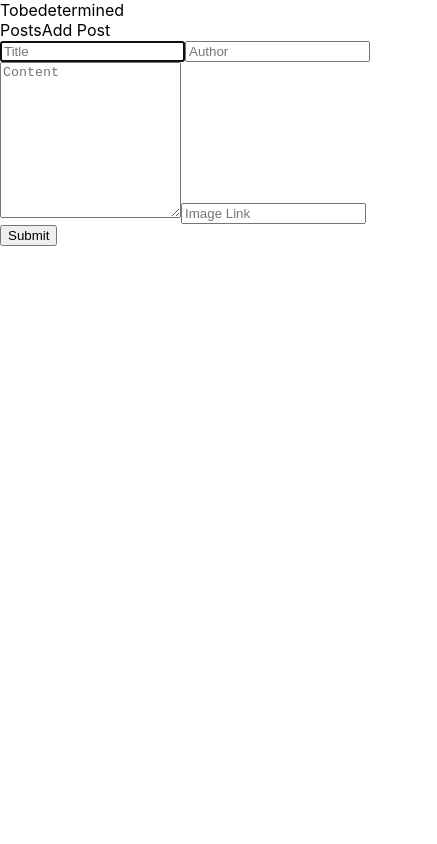
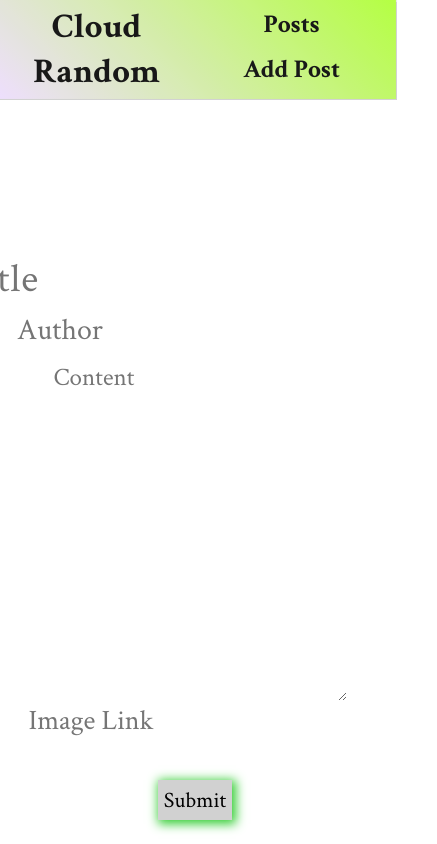
Before and after one commit to Katiana-lee/blogg-app, a React (Create React App) app in the folder client/: page /add-post in a window 390 px wide. Shown: the whole page, 437 px wide, since content can reach past the window. Built offline with nearby package versions, Linux system fonts and the light colour scheme.

Commit message:
CSS updates

```diff
--- a/client/src/components/Post/Post.css
+++ b/client/src/components/Post/Post.css
@@ -0,0 +1,51 @@
+.post {
+  background: linear-gradient(45deg, #eddbff, transparent);
+  font-family: "Crimson Text";
+  border-radius: 10px;
+  display: flex;
+  flex-direction: column;
+  align-items: center;
+  margin: 120px;
+  transition: 250ms all;
+  padding: 20px;
+  margin-bottom: 30px;
+}
+.post:hover {
+  transform: scale(1.02);
+  opacity: .9;
+  background-color: greenyellow;
+
+}
+
+.post-title {
+  font-size: 45px;
+  text-align: center;
+}
+
+.post-image {
+  width: 300px;
+}
+
+.post-content {
+  font-size: 24px;
+  padding: 10px 30px;
+  margin: 10px;
+  text-align: center;
+}
+
+.author {
+  font-size: 18px;
+
+}
+
+@media (max-width: 500px) {
+  .post {
+      width: 100%;
+      margin-bottom: 20px;
+  }
+  .post-image {
+      width: 180px;
+      margin: 15px;
+      padding: 10px;
+  }
+}
--- a/client/src/components/Post/Post.jsx
+++ b/client/src/components/Post/Post.jsx
@@ -9,7 +9,7 @@ const Post = (props) => {
                 <img className="post-image" src={props.imgURL} alt={props.name} />
                 <div className="post-title">{props.title}</div>
                 <div className="post-content">{props.content}</div>
-                <div className="author">{`${props.author}`}</div>
+                <div className="author">By: {`${props.author}`}</div>
             </Link>
         </>
     )
--- a/client/src/components/PostCards/PostCards.css
+++ b/client/src/components/PostCards/PostCards.css
@@ -1,33 +1,26 @@
-/* .post-cards {
+.post-cards {
   font-family: "Crimson Text";
-  font-size: 50px;
-  border-style: dotted;
   width: 90vw;
-    padding: 50px;
-    margin: 50px;
-} */
-/*
+  padding: 50px;
+  margin: 50px;
+  display: flex;
+  flex-direction: column;
+  justify-content: center;
+  text-align: center;
+}
+
 .cards {
+  font-family: "Crimson Text";
+  display: flex;
+  flex-direction: column;
+  justify-content: center;
+  text-align: center;
 
-  display: flex;
- flex-direction: column;
- justify-content: center;
- width: 90vw;
-    padding: 50px;
-    margin: 50px;
-  /* overflow-x: scroll; */
+}
 
 
-/* .latest {
-  font-family: "Crimson Text";
-  font-size: 50px;
-  border-style: dotted;
-  color: rgb(56, 55, 55);
-  padding: 10px;
-  margin-top: 40px;
-} */
 
-/* @media (max-width: 500px) {
+@media (max-width: 500px) {
   .post-cards {
       width: 90vw;
       padding: 20px;
@@ -36,4 +29,4 @@
   .cards {
       margin: 0 -20px;
   }
-} */
+}
--- a/client/src/components/Search/Search.css
+++ b/client/src/components/Search/Search.css
@@ -0,0 +1,65 @@
+.create-form {
+  font-family: "Crimson Text";
+  padding-top: 50px;
+  display: flex;
+  flex-direction: column;
+  height: 100%;
+  width: 100%;
+  text-align: center;
+  justify-content: center;
+  align-items: center;
+
+}
+
+input:focus, textarea:focus, select:focus {
+  outline: none;
+}
+
+input, textarea {
+  font-size: 30px;
+  font-family: "Crimson Text";
+  border-top-style: hidden;
+  border-right-style: hidden;
+  border-left-style: hidden;
+  border-bottom-style: hidden;
+}
+
+textarea, .input-author {
+  font-size: 30px;
+  /* text-align:left; */
+}
+
+.input-title {
+  font-size: 30px;
+
+}
+
+
+.submit-button {
+  font-size: 22px;
+  font-family: "Crimson Text";
+  height: 40px;
+  margin-top: 40px;
+  background-color:#d1d1d1;
+  color: black;
+  border: none;
+  box-shadow: 2px 2px 10px 2px limegreen;
+  cursor: pointer;
+}
+
+.submit-button:hover {
+  transform: scale(1.02);
+  box-shadow: 0px 0px 3px 1px #979797;
+  opacity: 0.9;
+  background-color: greenyellow;
+}
+
+@media (max-width: 500px) {
+  .create-form {
+      padding-top: 150px;
+  }
+
+  input, textarea {
+      font-size: 28px;
+  }
+}
--- a/client/src/components/shared/Nav/Nav.css
+++ b/client/src/components/shared/Nav/Nav.css
@@ -0,0 +1,72 @@
+
+
+
+.nav {
+
+    font-family: "Crimson Text";
+    background: linear-gradient(45deg, #eddbff, transparent);
+    display: flex;
+    padding: 5px;
+    width: 100%;
+    justify-content: space-between;
+    text-decoration: none;
+    box-shadow: 1px 1px 1px .3px #CECECE;
+    font-weight: 100;
+    font-weight: 900;
+
+}
+.nav:hover {
+  transform: scale(1.02);
+  opacity: .9;
+  background-color: greenyellow;
+
+}
+
+.logo {
+  font-family: "Crimson Text";
+    text-align: center;
+    font-weight: bold;
+    font-size: 34px;
+    flex: 1;
+    max-width: 30vw;
+
+}
+
+
+
+.links {
+    flex: 5;
+    max-width: 30vw;
+    align-items: center;
+    font-size: 25px;
+    display: flex;
+    justify-content: space-evenly;
+}
+
+.link {
+    flex: 1;
+}
+
+a {
+    text-decoration: none;
+    color: black;
+}
+
+@media (max-width: 500px) {
+    nav {
+        width: 98%;
+    }
+    .logo {
+        max-width: 50%;
+    }
+    .links {
+        flex-direction: column;
+        justify-content: center;
+        align-items: center;
+        width: 100%;
+        max-width: 50vw;
+    }
+    .link {
+        padding: 3px;
+    }
+}
--- a/client/src/components/shared/Nav/Nav.jsx
+++ b/client/src/components/shared/Nav/Nav.jsx
@@ -7,7 +7,7 @@ const Nav = () => {
   return (
     <nav>
       <div className='nav'>
-        <NavLink className="logo" to='/'>Tobedetermined</NavLink>
+        <NavLink className="logo" to='/'>Cloud Random</NavLink>
         <div className="links">
                     <NavLink className="link" to="/posts">Posts</NavLink>
                     <NavLink className="link" to="/add-post">Add Post</NavLink>
--- a/client/src/screens/Home/Home.css
+++ b/client/src/screens/Home/Home.css
@@ -3,3 +3,6 @@
       padding: 100px 40px;
   }
 }
+/* .home {
+  background-color: #d1d1d1;
+} */
--- a/client/src/screens/PostCreate/PostCreate.css
+++ b/client/src/screens/PostCreate/PostCreate.css
@@ -0,0 +1,5 @@
+.form{
+  display: flex;
+  justify-content:flex-end;
+  text-align: center;
+}
--- a/client/src/screens/PostDetail/PostDetail.css
+++ b/client/src/screens/PostDetail/PostDetail.css
@@ -1,22 +1,24 @@
-.product-detail {
+.post-detail {
+  font-family: "Crimson Text";
   display: flex;
-  padding: 100px;
-  padding-top: 80px;
+  flex-direction: column;
+  justify-content: center;
+  align-items: center;
+  /* background-color: #d1d1d1; */
 }
 
 .detail {
-  display: flex;
-  flex-direction: column;
-  line-height: 1.6;
+ padding: 50px;
 }
 
 .title {
-  font-size: 64px;
+  font-size: 40px;
   letter-spacing: 1px;
   padding: 5px;
 }
 
 .author {
+  text-align: center;
   font-size: 28px;
 }
 
@@ -25,9 +27,9 @@
   letter-spacing: .9px;
 }
 
-.product-detail-image {
+.post-detail-image {
   width: 500px;
-  padding: 0 40px;
+  padding: 40px;
 }
 
 .button-container {
@@ -37,33 +39,36 @@
 
 .edit-button, .delete-button {
   font-size: 22px;
-  font-family: Arial, Helvetica, sans-serif;
-  text-align: center;
+  font-family: "Crimson Text";
+  /* text-align: center; */
   height: 40px;
   width: 20%;
   align-self: center;
   margin-top: 40px;
-  background-color: black;
-  color: white;
+
   border: none;
   box-shadow: 2px 2px 10px 2px #CECECE;
   cursor: pointer;
+
+}
+.edit-button:hover, .delete-button:hover{
+  transform: scale(1.02);
+  opacity: .9;
+  color: black;
+  background-color: greenyellow;
 }
 
-.edit-link {
-  color: white;
-}
 
 @media (max-width: 1024px) {
   .name {
       font-size: 32px;
   }
-  .product-detail-image {
-      width: 500px;
+  .post-detail-image {
+      width: 350px;
       margin-top: -100px;
       padding: 10px;
   }
-  .product-detail {
+  .post-detail {
       display: flex;
       flex-direction: column;
       justify-content: center;
@@ -72,24 +77,20 @@
 }
 
 @media (max-width: 800px) {
-  .product-detail-image {
+  .post-detail-image {
       width: 300px;
       margin: 15px;
       padding: 10px;
   }
-  .product-detail {
+  .post-detail {
       padding: 0px;
       padding-top: 120px;
-      /* margin: 0px; */
-      /* display: flex;
-      flex-direction: column;
-      justify-content: center;
-      align-items: center; */
+
   }
   .button-container {
-      /* display: flex;
+      display: flex;
       justify-content: space-evenly;
-      padding-top: 0px; */
+      padding-top: 0px;
       padding: 20px;
       padding-bottom: 80px;
   }
--- a/client/src/screens/PostEdit/PostEdit.css
+++ b/client/src/screens/PostEdit/PostEdit.css
@@ -0,0 +1,100 @@
+.post-edit {
+  display: flex;
+  justify-content: center;
+  align-content: center;
+  /* padding: 100px;
+  padding-top: 80px; */
+}
+
+.image-container {
+  display: flex;
+  flex-direction: column;
+  align-items: center;
+}
+
+.edit-post-image {
+  width: 500px;
+  padding: 0 40px;
+  padding-bottom: 5px;
+}
+
+.edit-input-image-link {
+  width: 350px;
+  text-align: center;
+  font-size: 20px;
+  font-family: "Crimson Text";
+}
+
+.edit-form {
+  font-family: "Crimson Text";
+  /* line-height: 1.6; */
+  /* padding-top: 50px; */
+  display: flex;
+  flex-direction: column;
+  /* height: 100%;
+  width: 100%; */
+  /* justify-content: center; */
+  justify-content: center;
+  align-items: center;
+}
+
+.input-title {
+  font-family: "Crimson Text";
+
+  font-size: 40px;
+  letter-spacing: 1px;
+  padding: 5px;
+}
+
+.textarea-content {
+  font-family: "Crimson Text";
+  font-size: 25px;
+  padding: 10px;
+  /* letter-spacing: .9px; */
+  /* line-height: 1.6; */
+  display: flex;
+  flex-direction: column;
+  /* height: 100%;
+  width: 100%; */
+  /* justify-content: center; */
+  justify-content: center;
+  align-items: center;
+}
+
+.save-button {
+  font-size: 22px;
+  font-family: Arial, Helvetica, sans-serif;
+  height: 40px;
+  width: 200px;
+  margin-top: 40px;
+  background-color: black;
+  color: white;
+  border: none;
+  box-shadow: 2px 2px 10px 2px #CECECE;
+  cursor: pointer;
+}
+
+@media (max-width: 500px) {
+  .input-name {
+      margin-left: -10px;
+      padding-left: -10px;
+      font-size: 26px;
+  }
+  .edit-form {
+      padding: 0px;
+  }
+  .textarea-description {
+      width: 100%;
+      padding: 0px;
+  }
+  .post-edit {
+      width: 100%;
+      flex-direction: column;
+  }
+  .image-container {
+      width: 100%;
+  }
+  .edit-post-image {
+      width: 300px;
+  }
+}
--- a/client/src/screens/Posts/Posts.css
+++ b/client/src/screens/Posts/Posts.css
@@ -1,30 +1,22 @@
-.products {
-  width: 90vw;
-  display: flex;
-  flex-wrap: wrap;
-  justify-content: space-evenly;
-  padding: 40px;
-}
 
 .sort-container {
+  font-family: "Crimson Text";
+  /* border: dotted; */
   display: flex;
-  width: 83.5vw;
+  /* width: 83.5vw; */
   justify-content: flex-end;
-  margin: 20px;
+  align-content: center;
+  margin: 15px;
 }
 
 label {
   font-size: 18px;
-  font-family: Arial, Helvetica, sans-serif;
+  font-family: "Crimson Text";
   font-weight: bold;
   padding-right: 10px;
 }
 
-select {
-  cursor:pointer;
-  border: none;
-  font-size: 18px;
-}
+
 
 @media (max-width: 500px) {
   .products {
```
Also changed, not shown: client/src/components/PostCard/PostCard.css (line endings or trailing spaces), 1 other file (tests, documents, lock files or other folders).
